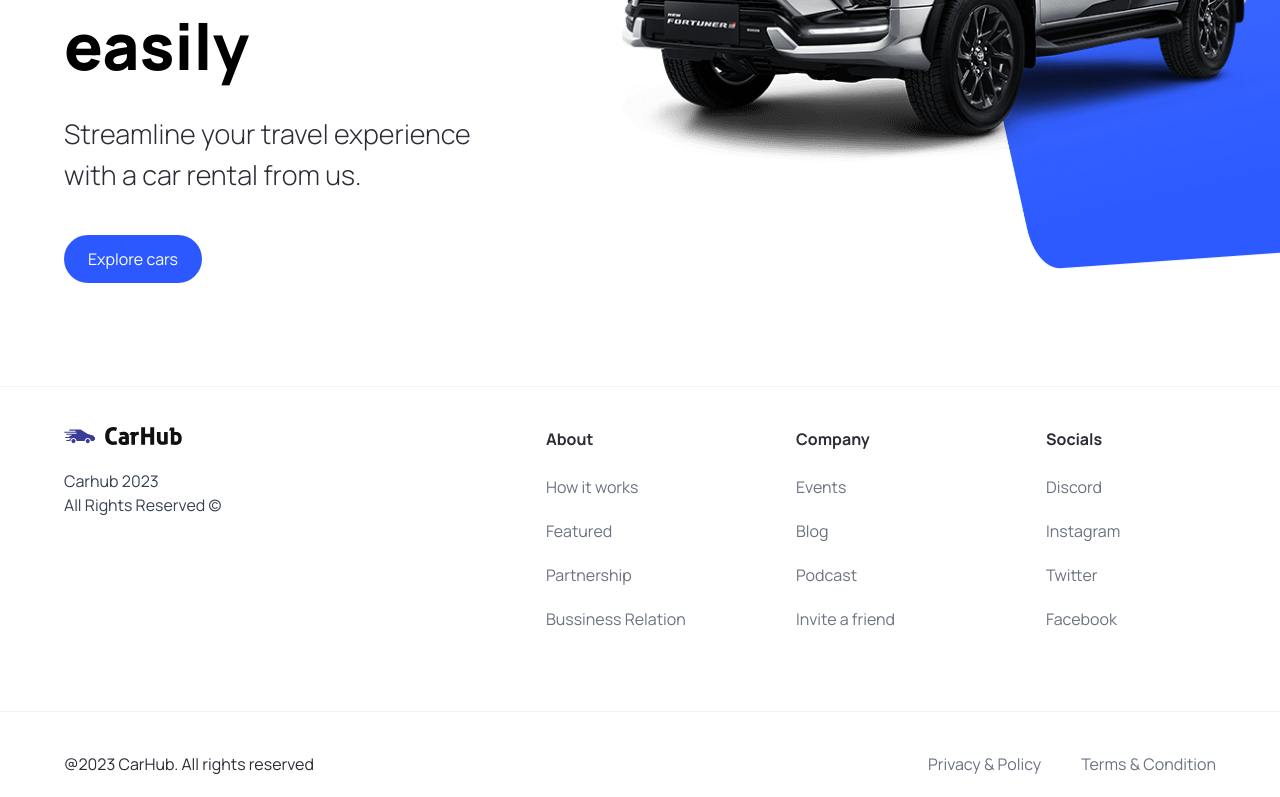
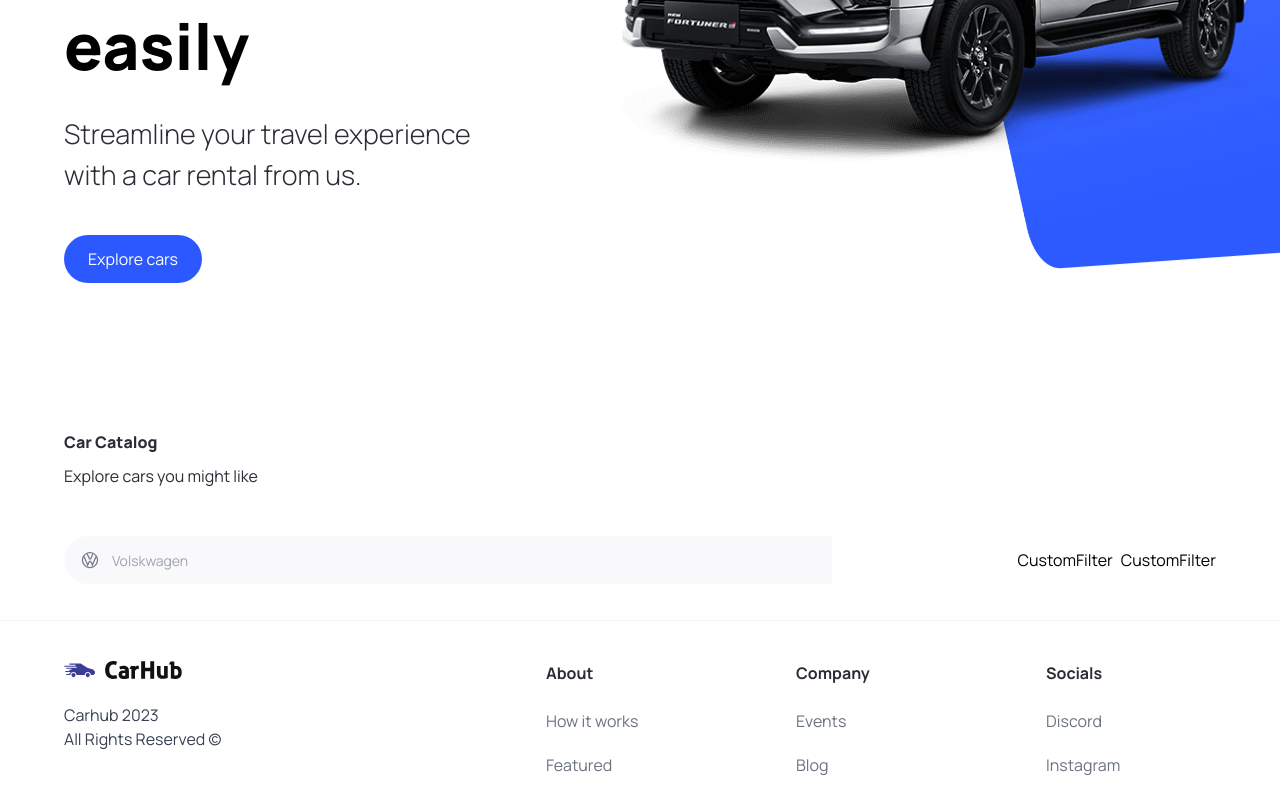
Before and after one commit to devavaz/car-showcase-project, a Next.js app: page / in a window 1280 px wide. Shown: the part 434-1231 px from the top of the page. Built offline with nearby package versions, Linux system fonts and the light colour scheme.

Commit message:
Imported " headlessui " for react and start functioning query for search input

```diff
--- a/app/page.tsx
+++ b/app/page.tsx
@@ -1,10 +1,29 @@
-import {Hero} from "@/components";
+"use client";
+
+
+import {CustomButton, CustomFilter, Hero} from "@/components";
+import SearchBar from "@/components/SearchBar";
 import Image from "next/image";
 
 export default function Home() {
   return (
     <main className="overflow-hidden">
       <Hero />
+      <div className="mt-12 padding-x padding-y max-width" id="discover">
+          <div className="home__text-container">
+            <h1 className="text-4x1 font-extrabold ">Car Catalog</h1>
+            <p>Explore cars you might like</p>
+          </div>
+
+          <div className="home__filters">
+            <SearchBar />
+
+            <div className="home__filter-container">
+              <CustomFilter title="fuel" />
+              <CustomFilter title="year" />
+             </div>
+          </div>
+      </div>
     </main>
   );
 }
--- /dev/null
+++ b/components/CustomFilter.tsx
@@ -0,0 +1,9 @@
+import React from 'react'
+
+const CustomFilter = () => {
+  return (
+    <div>CustomFilter</div>
+  )
+}
+
+export default CustomFilter
--- /dev/null
+++ b/components/SearchBar.tsx
@@ -0,0 +1,25 @@
+"use client"
+
+import React, { useState } from "react";
+import { SearchManufacturer } from ".";
+
+const SearchBar = () => {
+    const [manufacturer, setManufacturer] = useState('');
+
+    const handleSearch = () => {
+
+    }
+
+    return (
+        <form className='searchbar' onSubmit={handleSearch}>
+            <div className="searchbar__item">
+                <SearchManufacturer
+                    manufacturer={manufacturer}
+                    setManufacturer={setManufacturer}
+                />
+            </div>
+        </form>
+    );
+}
+
+export default SearchBar;
--- /dev/null
+++ b/components/SearchManufacturer.tsx
@@ -0,0 +1,61 @@
+"use client";
+import Image from "next/image";
+
+import { Combobox, Transition } from '@headlessui/react';
+import { SearchManufacturerProps } from '@/types';
+
+import { Fragment, useState } from "react";
+import { manufacturers } from "@/constants";
+
+const SearchManufacturer = ({ manufacturer, setManufacturer }: SearchManufacturerProps) => {
+
+  const [query, setQuery] = useState('')
+
+  const filteredManufacturers =
+  query === ""
+    ? manufacturers
+    : manufacturers.filter((item) =>
+        item
+          .toLowerCase()
+          .replace(/\s+/g, "")
+          .includes(query.toLowerCase().replace(/\s+/g, ""))
+      );
+
+  return (
+    <div className='search-manufacturer'>
+      <Combobox>
+        <div className='relative w-full'>
+          <Combobox.Button className="absolute top-[14px]">
+                 <Image
+                    src="/car-logo.svg"
+                    alt="search"
+                    width={20}
+                    height={20}
+                    className="ml-4"
+                 />
+          </Combobox.Button>
+          <Combobox.Input
+             className="search-manufacturer__input"
+             placeholder="Volskwagen"
+             displayValue={( manufacturer: string ) => manufacturer}
+             onChange={(e) => setQuery(e.target.value)}
+          />
+
+
+         <Transition
+         as={Fragment}
+         leave="transition ease-in duration-100"
+         leaveFrom="opacity-100"
+         leaveTo="opacity-0"
+         afterLeave={() => setQuery('')}>
+                 <Combobox.Options>
+
+                 </Combobox.Options>
+         </Transition>
+        </div>
+      </Combobox>
+    </div>
+  );
+}
+
+export default SearchManufacturer;
--- a/components/index.ts
+++ b/components/index.ts
@@ -2,5 +2,8 @@
 import CustomButton from './CustomButton';
 import Navbar from './Navbar';
 import Footer from './Footer';
+import SearchBar from './SearchBar';
+import CustomFilter from './CustomFilter';
+import SearchManufacturer from './SearchManufacturer';
 
-export { Hero, CustomButton, Navbar, Footer};
+export { Hero, CustomButton, Navbar, Footer, SearchBar, CustomFilter, SearchManufacturer};
```
Also changed, not shown: package.json (+5 -4 lines), types/index.ts (+6 -3 lines), 1 other file (tests, documents, lock files or other folders).
